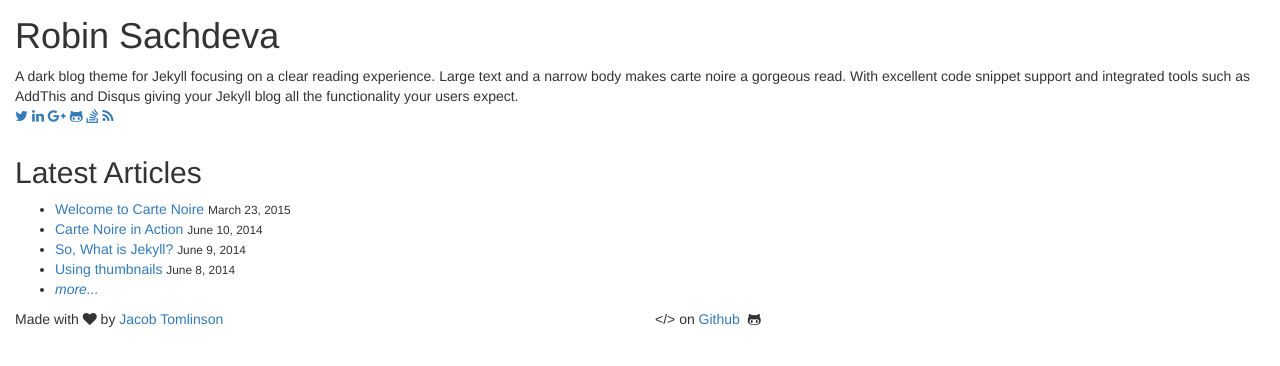
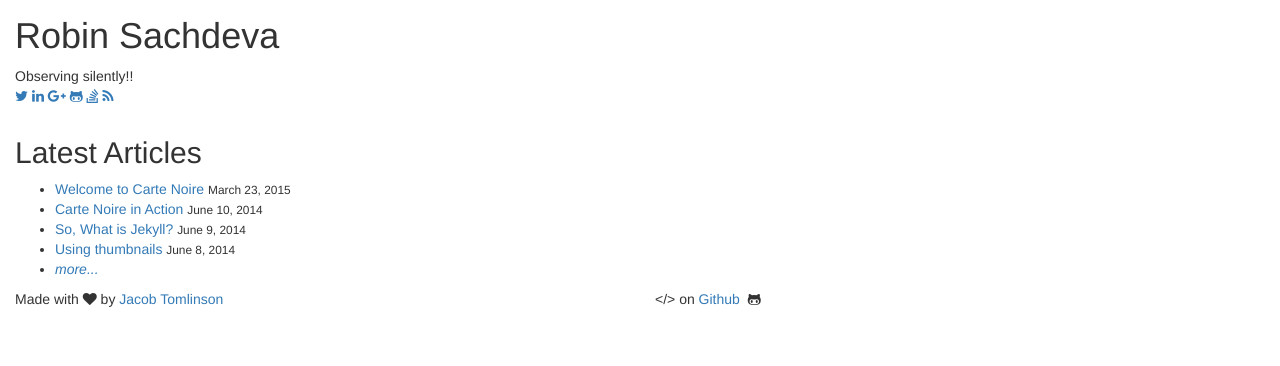
Before and after one commit to sachdevarobin/sachdevarobin.github.io, a Jekyll site: the page built from index.html, in a window 1280 px wide, cut to the strip 304-670 px from the top of the page. Built offline with Jekyll 4.4.1, drawn with Linux system fonts in a browser that asks for light colours; nearby versions of some CDN libraries; library files that are not in the unit come from our copies.

Commit message:
new description

```diff
--- a/_config.yml
+++ b/_config.yml
@@ -4,7 +4,7 @@ email: sachdeva282@gmail.com
 description: "A dark blog theme."
 baseurl: "sachdevarobin.github.io"
 url: "robinsachdeva.me"
-title_description: "A dark blog theme for Jekyll focusing on a clear reading experience. Large text and a narrow body makes carte noire a gorgeous read. With excellent code snippet support and integrated tools such as AddThis and Disqus giving your Jekyll blog all the functionality your users expect."
+title_description: "Observing silently!!"
 title_image: "https://www.gravatar.com/avatar/00000000000000000000000000000000?s=500&d=mm"
 # https://www.gravatar.com/avatar/00000000000000000000000000000000?s=500&d=mm
 google_analytics: "UA-20365477-4"
--- a/css/style.scss
+++ b/css/style.scss
@@ -46,7 +46,7 @@ html {
 body {
 	font-family: 'Open Sans', sans-serif;
 	font-weight: 300;
-	background-color: $darker;
+	background-color: $dark;
 	color: $white;
 	font-size: 16px;
 	height: 100%;
```
